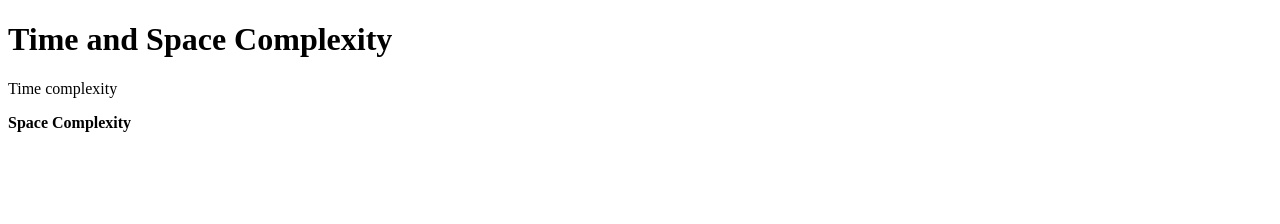
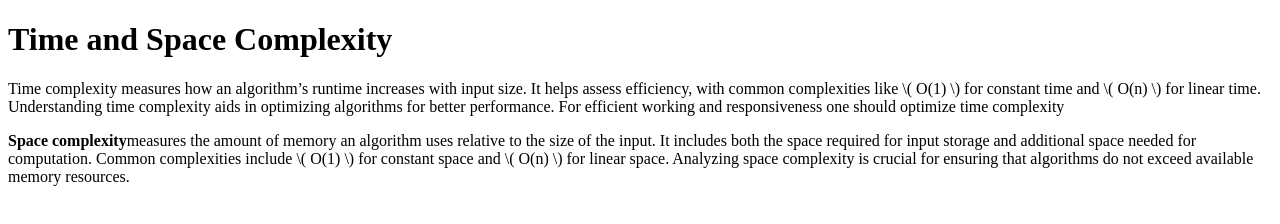
Before and after one commit to acciojob/time-and-space-complexity-HardikaShrivastava01, a website: page main.html in a window 1280 px wide. Drawn offline with Linux system fonts and the light colour scheme.

Commit message:
created a submission

```diff
--- a/main.html
+++ b/main.html
@@ -5,8 +5,8 @@
 <head>
 	<link rel="stylesheet" href="styles.css">
 	<h1>Time and Space Complexity</h1>
-	<p>Time complexity</p>
-	<p><b>Space Complexity</b></p>
+	<p>Time complexity measures how an algorithm’s runtime increases with input size. It helps assess efficiency, with common complexities like \( O(1) \) for constant time and \( O(n) \) for linear time. Understanding time complexity aids in optimizing algorithms for better performance. For efficient working and responsiveness one should optimize time complexity</p>
+	<p><b>Space complexity</b>measures the amount of memory an algorithm uses relative to the size of the input. It includes both the space required for input storage and additional space needed for computation. Common complexities include \( O(1) \) for constant space and \( O(n) \) for linear space. Analyzing space complexity is crucial for ensuring that algorithms do not exceed available memory resources.</p>
 </head>
 
 <body>
```
